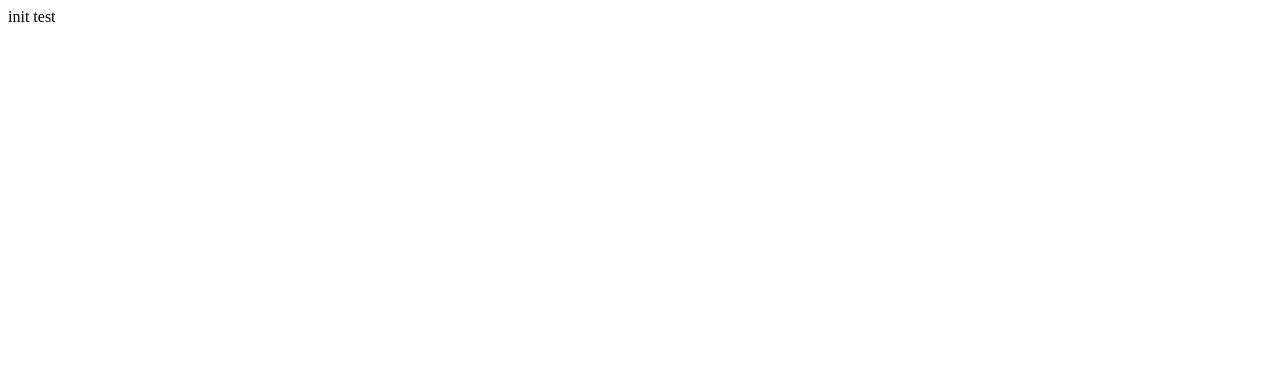
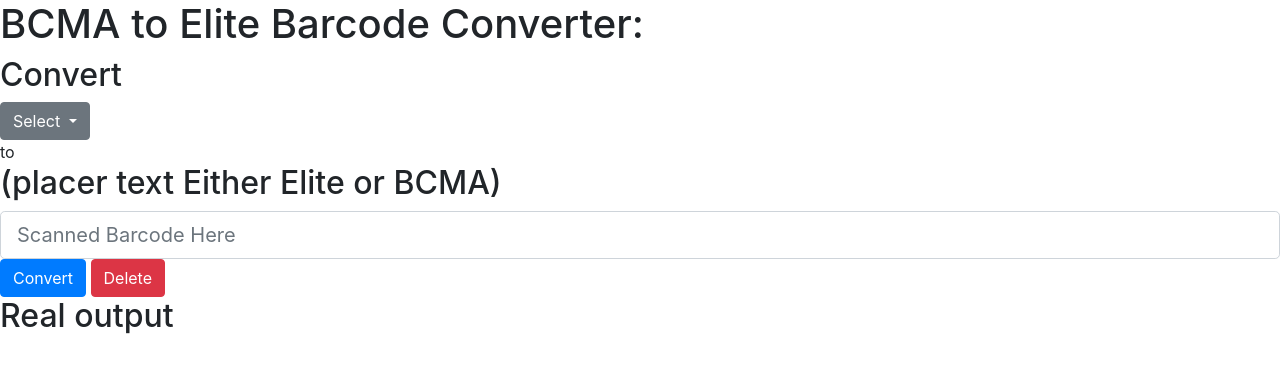
Before and after one commit to archivecoderzero/EliteToBCMA, a website: page index.html in a window 1280 px wide. Drawn offline with nearby package versions, Linux system fonts and the light colour scheme.

Commit message:
initial UI content , no formating , initial plan, no JS

```diff
--- a/index.html
+++ b/index.html
@@ -1,14 +1,36 @@
 <!DOCTYPE html>
 <html lang="en">
 <head>
+    <link rel="stylesheet" href="https://maxcdn.bootstrapcdn.com/bootstrap/4.0.0/css/bootstrap.min.css" integrity="sha384-Gn5384xqQ1aoWXA+058RXPxPg6fy4IWvTNh0E263XmFcJlSAwiGgFAW/dAiS6JXm" crossorigin="anonymous">
+    <script src="https://code.jquery.com/jquery-3.2.1.slim.min.js" integrity="sha384-KJ3o2DKtIkvYIK3UENzmM7KCkRr/rE9/Qpg6aAZGJwFDMVNA/GpGFF93hXpG5KkN" crossorigin="anonymous"></script>
+<script src="https://cdnjs.cloudflare.com/ajax/libs/popper.js/1.12.9/umd/popper.min.js" integrity="sha384-ApNbgh9B+Y1QKtv3Rn7W3mgPxhU9K/ScQsAP7hUibX39j7fakFPskvXusvfa0b4Q" crossorigin="anonymous"></script>
+<script src="https://maxcdn.bootstrapcdn.com/bootstrap/4.0.0/js/bootstrap.min.js" integrity="sha384-JZR6Spejh4U02d8jOt6vLEHfe/JQGiRRSQQxSfFWpi1MquVdAyjUar5+76PVCmYl" crossorigin="anonymous"></script>
     <meta charset="UTF-8">
     <meta name="viewport" content="width=device-width, initial-scale=1.0">
     <title>Barcode Converter</title>
-
-init test
-
 </head>
 <body>
 
+<h1>BCMA to Elite Barcode Converter:</h1>
+<h2>Convert</h2>
+ <div class="dropdown">
+    <button class="btn btn-secondary dropdown-toggle" type="button" id="dropdownMenuButton" data-toggle="dropdown" aria-haspopup="true" aria-expanded="false">
+        Select
+    </button>
+    <div class="dropdown-menu" aria-labelledby="dropdownMenuButton">
+      <a class="dropdown-item" href="#">ELITE</a>
+      <a class="dropdown-item" href="#">BCMA</a>
+    </div>
+  </div>
+  to
+  <h2>(placer text Either Elite or BCMA)</h2>
+
+
+  <input class="form-control form-control-lg" type="text" placeholder="Scanned Barcode Here">
+  <button type="button" class="btn btn-primary">Convert</button>
+  <button type="button" class="btn btn-danger">Delete</button>
+
+  <h2>Real output</h2>
+
 </body>
 </html>
--- a/package.json
+++ b/package.json
@@ -18,6 +18,8 @@
   },
   "homepage": "https://github.com/archivecoderzero/EliteToBCMA#readme",
   "dependencies": {
-    "express": "^4.17.1"
+    "bootstrap": "^4.5.2",
+    "express": "^4.17.1",
+    "jquery": "^3.5.1"
   }
 }
--- a/server.js
+++ b/server.js
@@ -1,6 +1,10 @@
 
 var express = require("express");
+require('jquery')
 var app = express();
+app.use('/js', express.static(__dirname + '/node_modules/bootstrap/dist/js')); // redirect bootstrap JS
+app.use('/js', express.static(__dirname + '/node_modules/jquery/dist')); // redirect JS jQuery
+app.use('/css', express.static(__dirname + '/node_modules/bootstrap/dist/css')); // redirect CSS bootstrap
 var PORT = process.env.PORT || 8080;
 app.use(express.urlencoded({ extended: true }));
 app.use(express.json());
```
Also changed, not shown: 1 other file.
